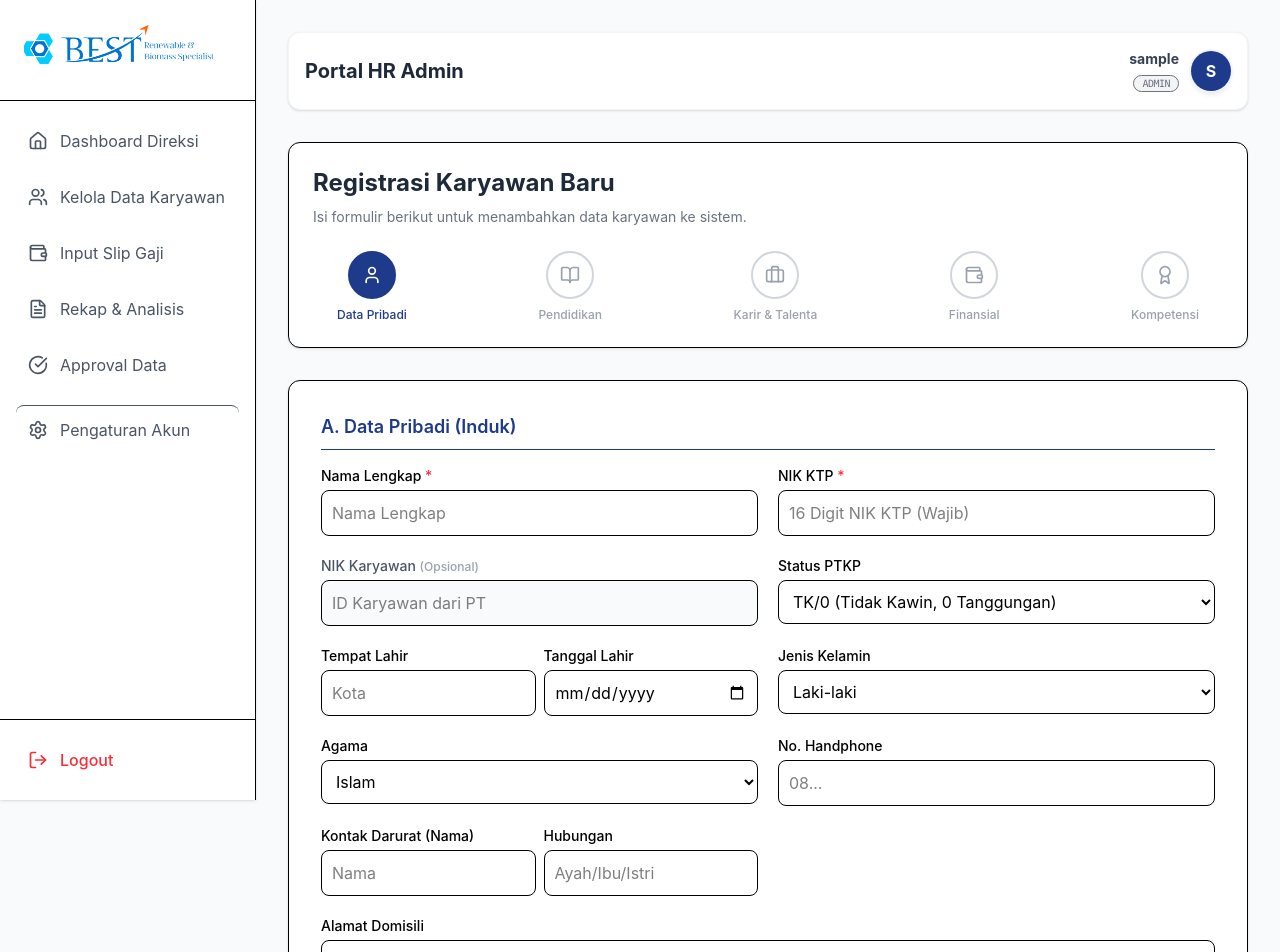
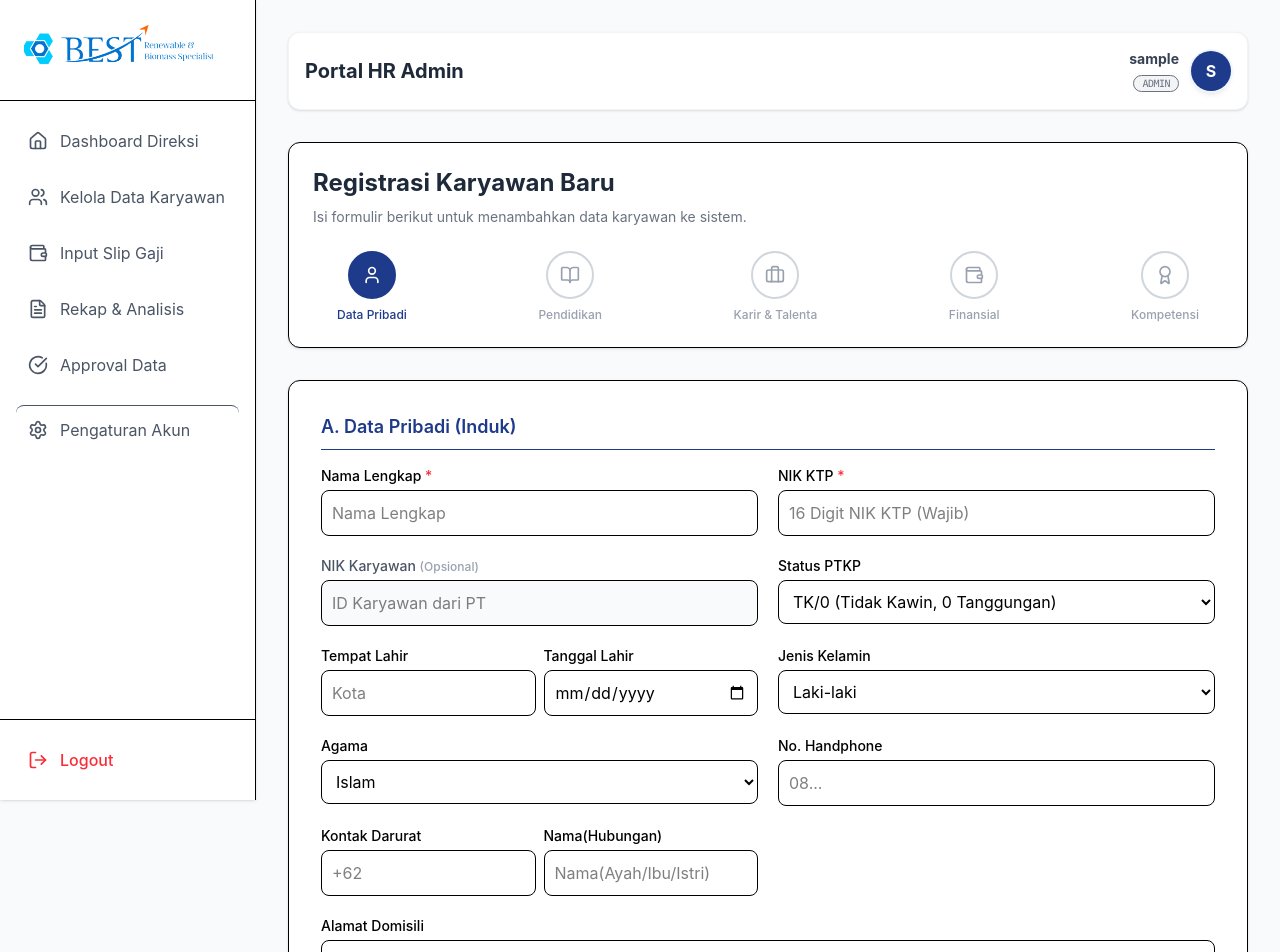
Before and after one commit to ZydZaidan/hr-database-best, a React (Vite) app: page /tambah-karyawan in a window 1280 px wide. Shown: the top 952 px of the page. Built offline with nearby package versions, Linux system fonts and the light colour scheme; sample sign-in values are in the browser's storage.

Commit message:
fix text

```diff
--- a/src/pages/AddEmployee.jsx
+++ b/src/pages/AddEmployee.jsx
@@ -256,12 +256,12 @@ export default function AddEmployee() {
                 </div>
                 <div className="grid grid-cols-2 gap-2">
                   <div>
-                    <label className="block text-sm font-medium mb-1">Kontak Darurat (Nama)</label>
-                    <input {...register('emergency_contact_nama')} className="w-full p-2.5 border rounded-lg focus:ring-2 focus:ring-primary outline-none" placeholder="Nama" />
+                    <label className="block text-sm font-medium mb-1">Kontak Darurat</label>
+                    <input {...register('emergency_contact_nama')} className="w-full p-2.5 border rounded-lg focus:ring-2 focus:ring-primary outline-none" placeholder="+62" />
                   </div>
                   <div>
-                    <label className="block text-sm font-medium mb-1">Hubungan</label>
-                    <input {...register('emergency_contact_hubungan')} className="w-full p-2.5 border rounded-lg focus:ring-2 focus:ring-primary outline-none" placeholder="Ayah/Ibu/Istri" />
+                    <label className="block text-sm font-medium mb-1">Nama(Hubungan)</label>
+                    <input {...register('emergency_contact_hubungan')} className="w-full p-2.5 border rounded-lg focus:ring-2 focus:ring-primary outline-none" placeholder="Nama(Ayah/Ibu/Istri)" />
                   </div>
                 </div>
                 <div className="md:col-span-2">
```
